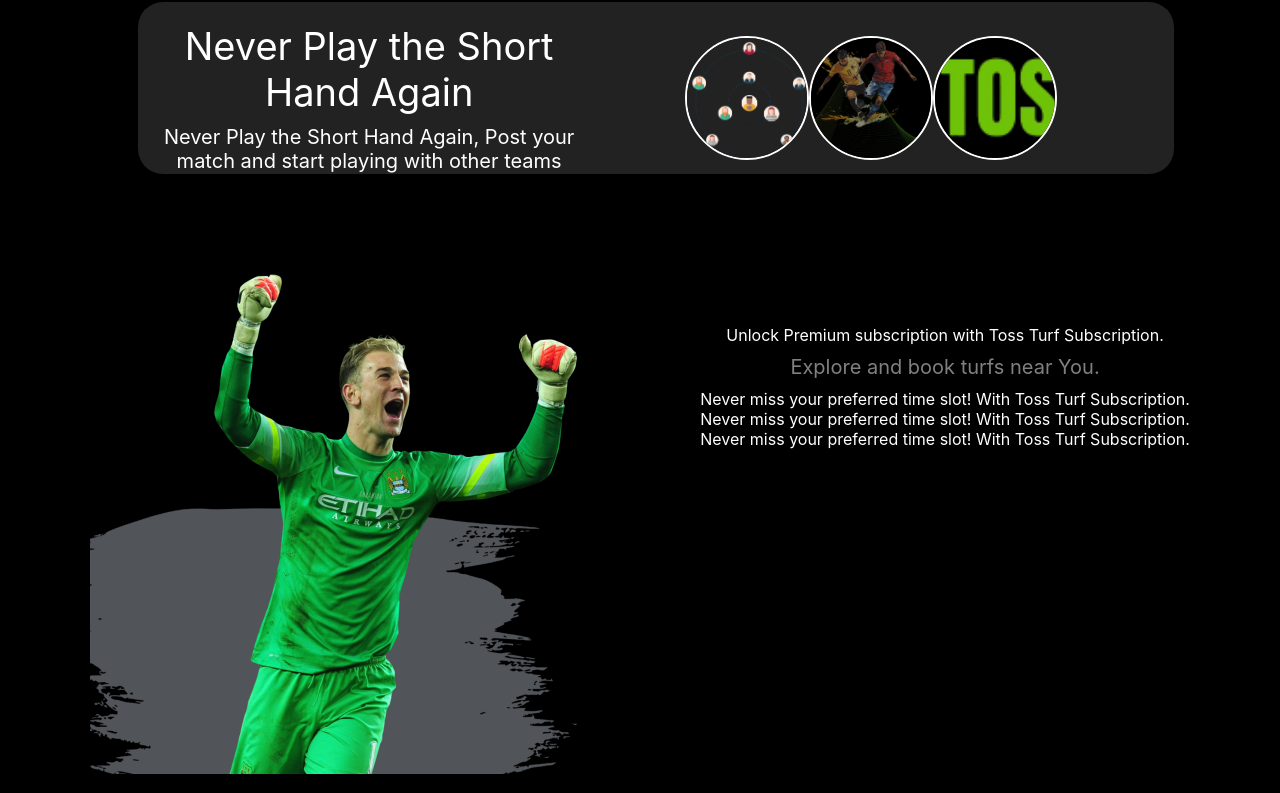
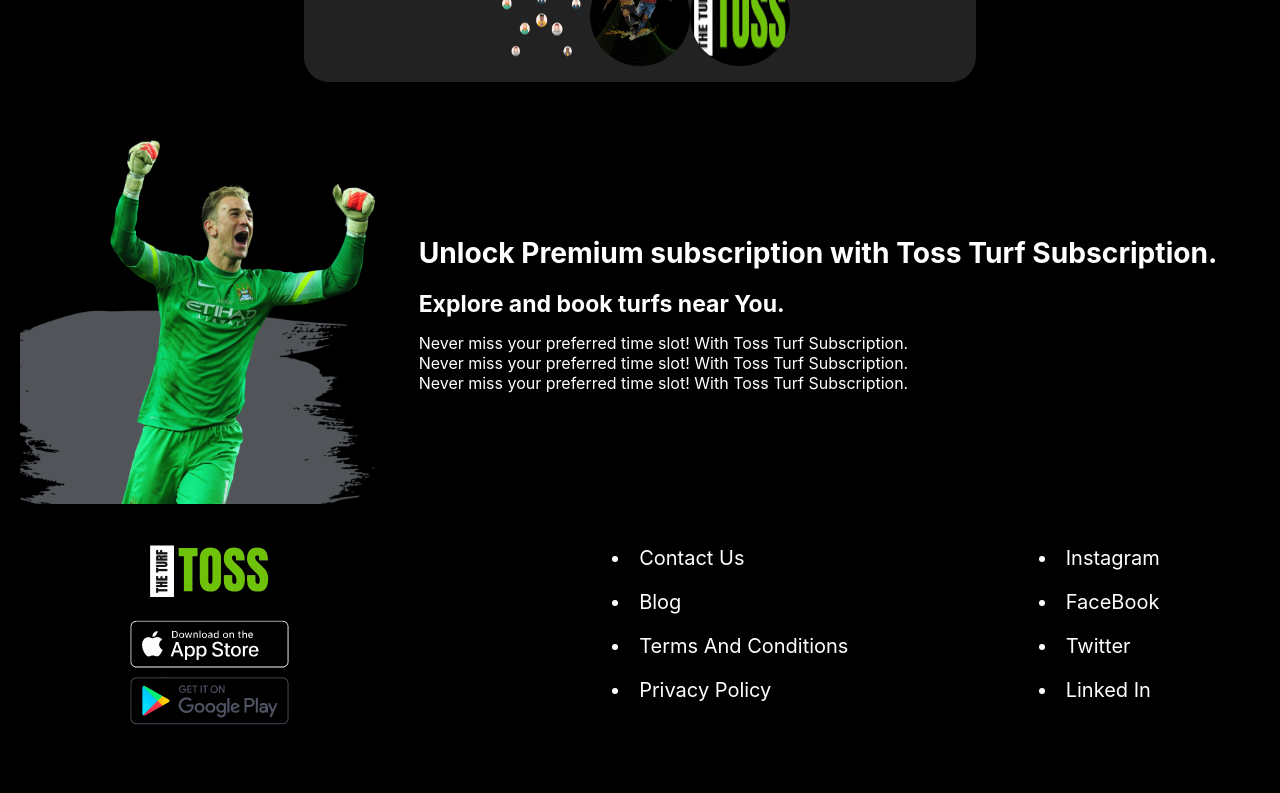
Before and after one commit to Abishekpriyan12/Tosstheturf-, a React (Create React App) app in the folder client/: page / in a window 1280 px wide. Shown: the part 1720-2513 px from the top of the page. After the commit the page ends 2485 px from the top, so only its background shows below. Built offline with nearby package versions, Linux system fonts and the light colour scheme.

Commit message:
Home page updated

```diff
--- a/client/src/components/Home-Component/HomePageComponent.css
+++ b/client/src/components/Home-Component/HomePageComponent.css
@@ -1,127 +1,151 @@
+.home-page {
+  display: flex;
+  flex-direction: column;
+  gap: 20px;
+  padding: 10px;
+}
+
+/* First Section */
 .home-first-section {
   display: flex;
-  justify-content: space-evenly;
+  flex-wrap: wrap;
+  justify-content: space-between;
+  gap: 20px;
+  align-items: center;
 }
 
-.home-first-banner {
-  margin-top: 10%;
+.text-section,
+.image-section {
+  flex: 1 1 100%;
+  text-align: center;
+}
+
+.first-banner-text,
+.second-banner-text {
+  font-size: 4vw;
+  font-weight: bold;
+  margin-bottom: 10px;
 }
 
 .first-banner-text {
-  margin-top: 20%;
-  padding: 10px 0px;
-  font-size: 40px;
+  font-size: 5vw;
 }
 
 .second-banner-text {
-  font-size: 20px;
-  color: grey;
-  padding: 10px 0px;
+  font-size: 3.5vw;
 }
 
-.image-section img {
+img {
   max-width: 100%;
   height: auto;
 }
 
-.host-the-match {
-  margin: 1% 25% 1% 25%;
-}
-
-.perfect-turf-card {
-  margin: 1% 10% 1% 10%;
-  padding: 10px;
-}
-
-.perfect-card-data {
-  display: flex;
-}
-
-.perfect-text1 {
-  font-size: 38px;
-  padding: 5px;
-}
-
-.perfect-text2 {
-  font-size: 20px;
-  padding: 5px;
-}
-
-.perfect-text-card {
-  flex: 3;
-}
-
-.perfect-images {
-  flex: 4;
+/* Centering Buttons */
+.button-container {
   display: flex;
   justify-content: center;
   align-items: center;
-  gap: -10px;
+  margin-top: 20px;
 }
 
-.round-image {
+/* Host the Match Card */
+.host-the-match,
+.perfect-turf-card {
   display: flex;
   justify-content: center;
-  align-items: center;
+  padding: 20px;
 }
 
-.round-image img {
-  width: 120px;
-  height: 120px;
-  border-radius: 50%;
-  border: 2px solid #fff;
-  object-fit: cover;
+.host-card,
+.perfect-card-data {
+  display: flex;
+  flex-direction: column;
+  gap: 20px;
+  text-align: center;
 }
 
-.fifth_right-section {
-  margin-top: 10%;
+.host-image,
+.perfect-images .round-image {
+  display: flex;
+  justify-content: center;
 }
 
-@media (max-width: 480px) {
+.host-image img,
+.perfect-images .round-image img {
+  border-radius: 50%;
+  max-width: 100px;
+  height: 100px;
+}
+
+/* Fifth Section */
+.fifth_right-section {
+  flex: 1 1 100%;
+  text-align: center;
+}
+
+.fifth-banner-text {
+  font-size: 4vw;
+  font-weight: bold;
+  margin-bottom: 20px;
+}
+
+.second-banner-text {
+  font-size: 3vw;
+  margin-bottom: 15px;
+}
+
+/* Responsive Adjustments */
+@media (min-width: 768px) {
   .home-first-section {
-    flex-direction: column;
-    align-items: center;
+    flex-wrap: nowrap;
+  }
+
+  .text-section,
+  .image-section {
+    flex: 1 1 45%;
+    text-align: left;
   }
 
   .first-banner-text {
-    font-size: 28px;
-    margin-top: 15%;
+    font-size: 3vw;
   }
 
   .second-banner-text {
-    font-size: 16px;
+    font-size: 2.5vw;
   }
 
-  .round-image img {
-    width: 120px;
-    height: 120px;
-    border-radius: 50%;
-    border: 2px solid #fff;
-    object-fit: cover;
+  .fifth_right-section {
+    text-align: left;
   }
 
-  .perfect-text1 {
-    font-size: 38px;
-    padding: 5px;
+  .fifth-banner-text {
+    font-size: 2.8vw;
+  }
+
+  .second-banner-text {
+    font-size: 2vw;
+  }
+
+  .button-container {
+    margin-top: 15px;
+    justify-content: center;
   }
 }
 
-@media (min-width: 481px) and (max-width: 768px) {
-  .home-first-section {
-    flex-direction: row;
-    align-items: center;
-  }
-
+@media (min-width: 1200px) {
   .first-banner-text {
-    font-size: 32px;
-    margin-top: 15%;
+    font-size: 2.5vw;
   }
 
   .second-banner-text {
-    font-size: 18px;
+    font-size: 2vw;
   }
 
-  .round-image img {
-    width: 80px;
+  .fifth-banner-text {
+    font-size: 2.2vw;
+  }
+
+  .second-banner-text {
+    font-size: 1.8vw;
   }
 }
--- a/client/src/components/Home-Component/HomePageComponent.js
+++ b/client/src/components/Home-Component/HomePageComponent.js
@@ -57,7 +57,7 @@
         </div>
       </div>
       <div className="host-the-match">
-        <CardComponent width="100%" height="360px">
+        <CardComponent>
           <h2>Host The Match</h2>
           <div className="host-card">
             <div>Never Play the Short Hand Again</div>
@@ -72,7 +72,7 @@
         </CardComponent>
       </div>
       <div className="perfect-turf-card">
-        <CardComponent width="100%" height="140px">
+        <CardComponent>
           <div className="perfect-card-data">
             <div className="perfect-text-card">
               <div className="perfect-text1">
--- a/client/src/components/footer-component/FooterComponent.css
+++ b/client/src/components/footer-component/FooterComponent.css
@@ -1,27 +1,47 @@
 .footer-component {
   display: flex;
-  gap: 20%;
+  flex-wrap: wrap;
+  justify-content: space-between;
   padding: 8px 5px 10px 5px;
 }
-.first-part-icons {
-  flex: 3;
-}
+
+.first-part-icons,
 .second-part-icons {
-  flex: 5;
-  display: flex;
-  gap:30%;
+  flex-basis: 100%;
 }
 
-li{
-    padding: 10px;
-    font-size: 20px;
-    text-align: left;
+@media (min-width: 768px) {
+  .footer-component {
+    flex-wrap: nowrap;
+  }
+
+  .first-part-icons {
+    flex-basis: 30%;
+  }
+
+  .second-part-icons {
+    flex-basis: 60%;
+    display: flex;
+    justify-content: space-around;
+  }
+
+  .nav-link-second {
+    margin-right: 0;
+  }
 }
 
-.nav-link-second{
-    margin-right:20%;
+li {
+  padding: 10px;
+  font-size: 18px;
+  text-align: left;
 }
 
-.footer_Image2{
-    text-align:unset;
+.footer_Image2 {
+  text-align: unset;
 }
+
+@media (min-width: 1200px) {
+  li {
+    font-size: 20px;
+  }
+}
--- a/client/src/index.css
+++ b/client/src/index.css
@@ -6,6 +6,7 @@
   -moz-osx-font-smoothing: grayscale;
   background-color: #000;
   color: #fff;
+  margin: 10px;
 }
 
 code {
```
